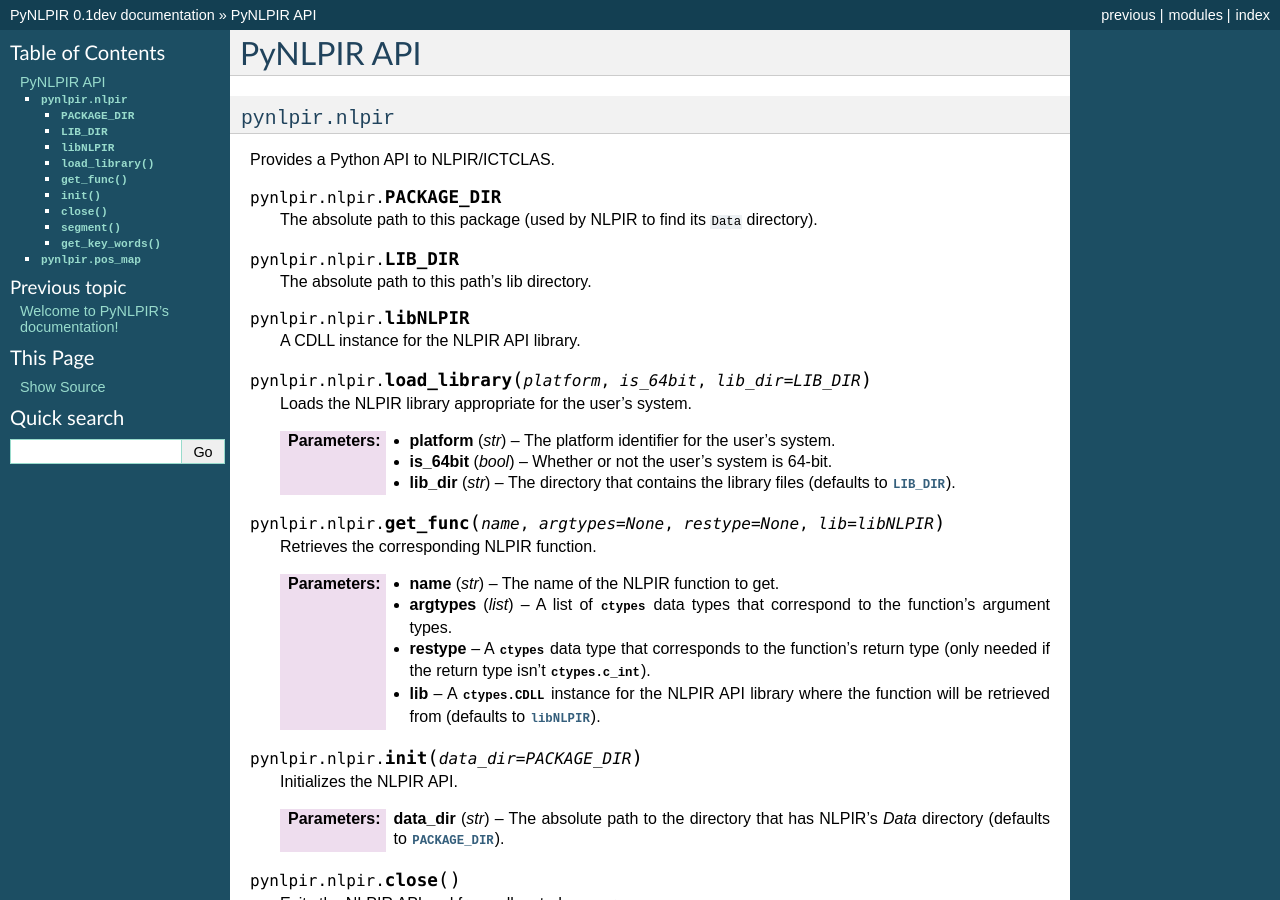
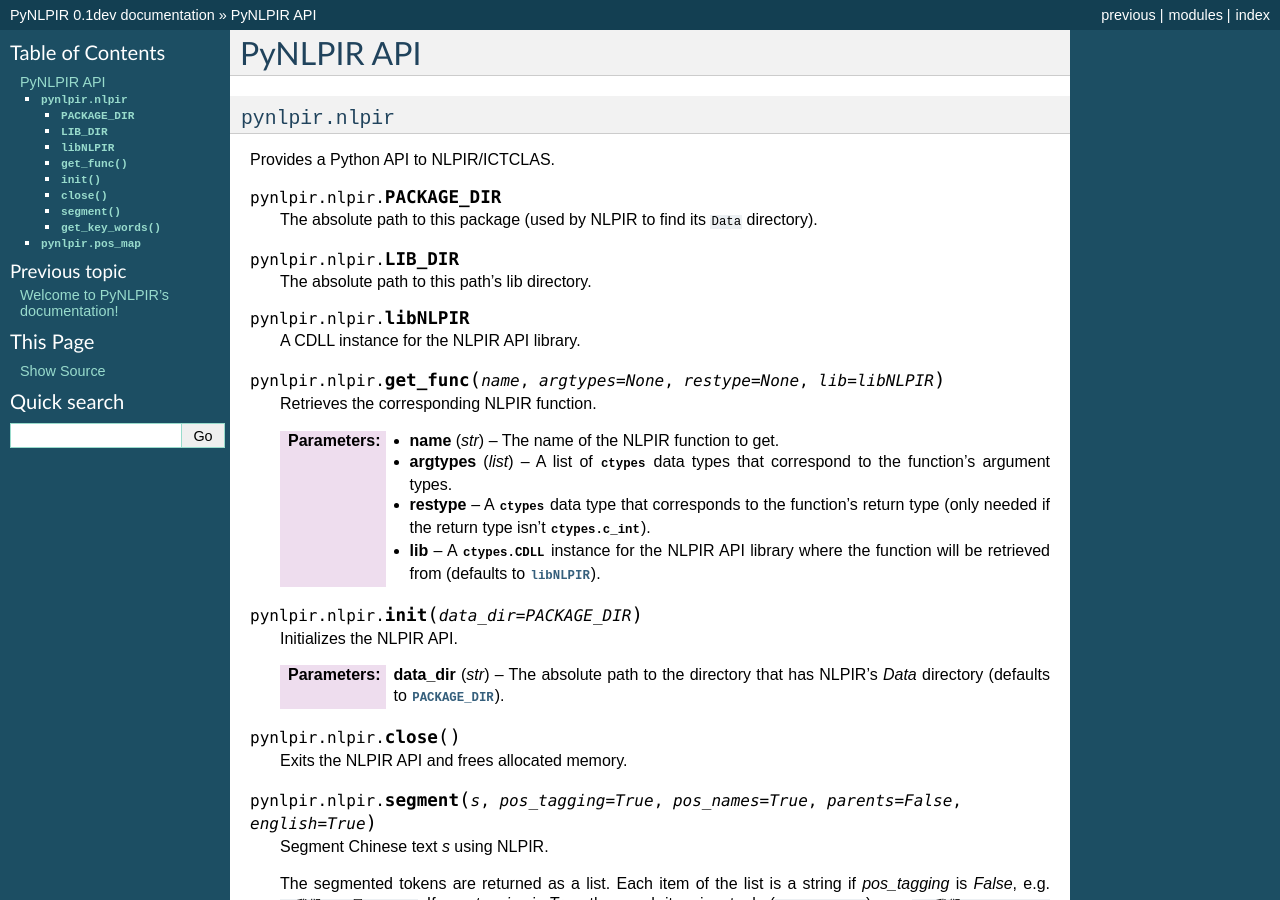
Before and after one commit to tsroten/pynlpir, a Sphinx documentation site: the page built from docs/api.rst, in a window 1280 px wide and 900 px high. Built offline with Sphinx 7.4.7, drawn with Linux system fonts in a browser that asks for light colours.

Commit message:
Removes load_library from API.

```diff
--- a/docs/api.rst
+++ b/docs/api.rst
@@ -19,15 +19,6 @@ Provides a Python API to NLPIR/ICTCLAS.
 .. data:: libNLPIR
 
     A CDLL instance for the NLPIR API library.
-
-.. function:: load_library(platform, is_64bit, lib_dir=LIB_DIR)
-
-    Loads the NLPIR library appropriate for the user's system.
-
-    :param str platform: The platform identifier for the user's system.
-    :param bool is_64bit: Whether or not the user's system is 64-bit.
-    :param str lib_dir: The directory that contains the library files
-        (defaults to :data:`LIB_DIR`).
 
 .. function:: get_func(name, argtypes=None, restype=None, lib=libNLPIR)
 
```
